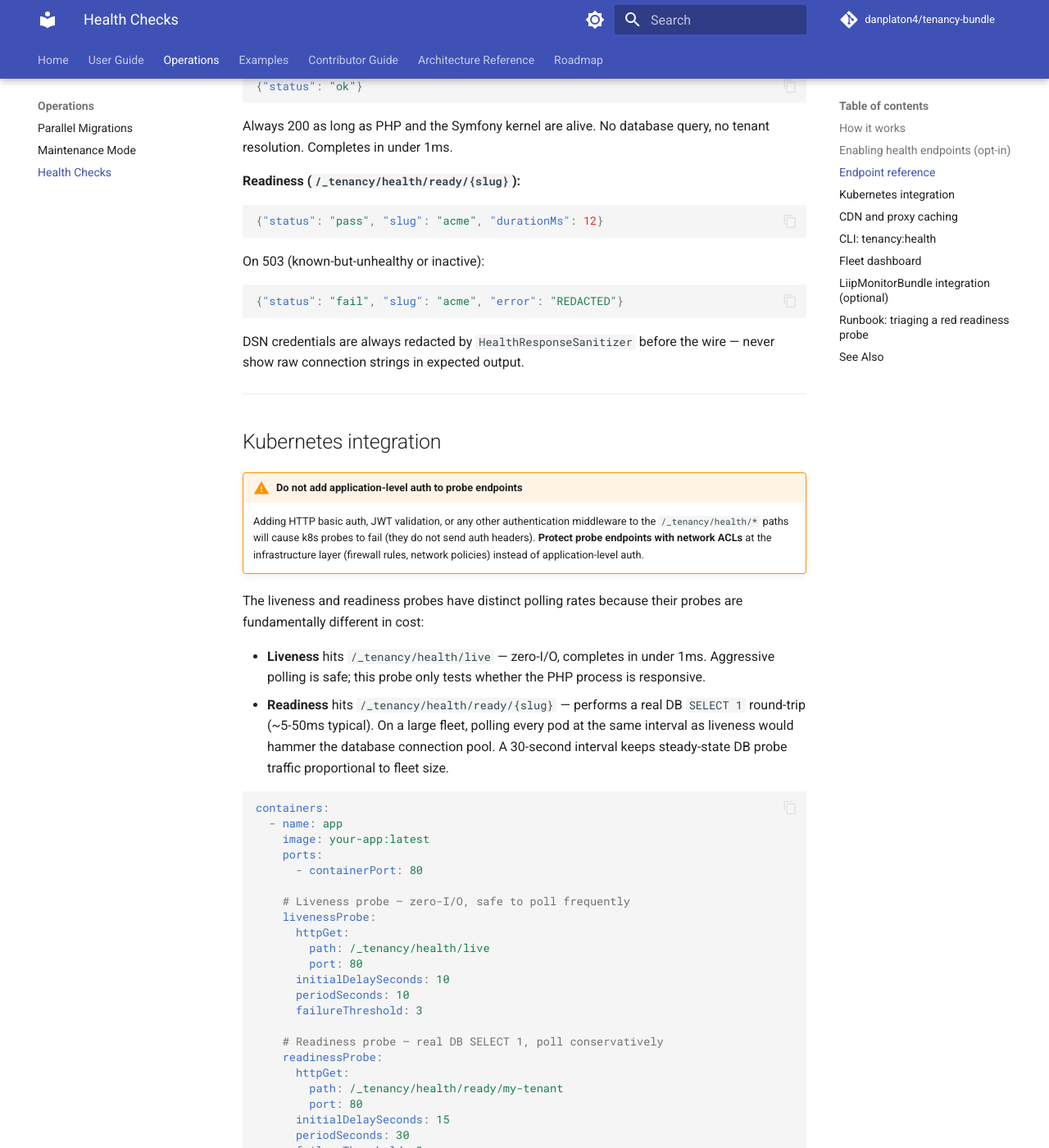
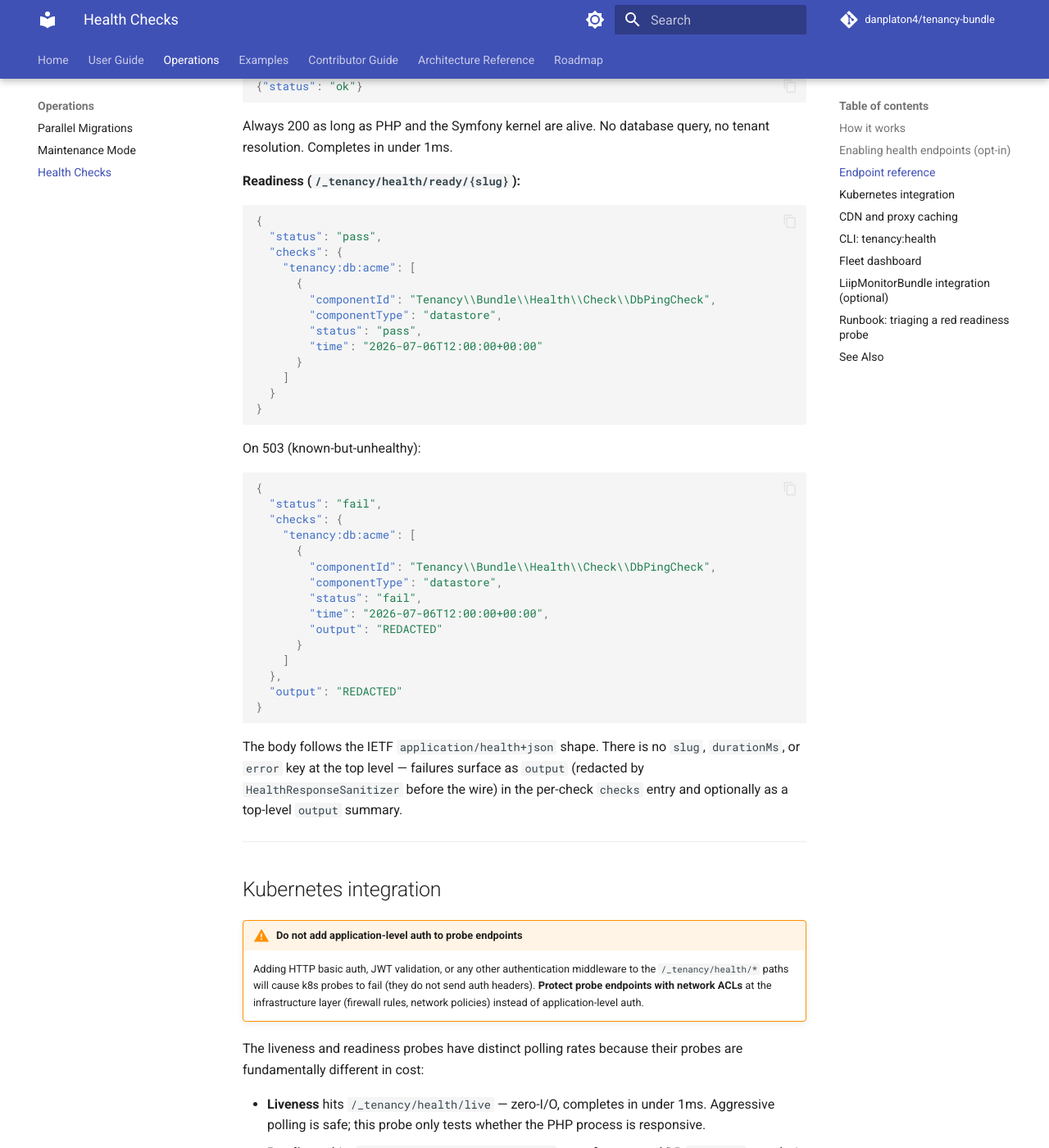
Before and after one commit to danplaton4/tenancy-bundle, an MkDocs documentation site: the page built from docs/ops/health-checks.md, in a window 1280 px wide and 1400 px high, scrolled down 2269 px. Shown: the whole window at 82% size. Built offline with MkDocs 1.6.1 and Material for MkDocs 9.7.7, drawn with Linux system fonts in a browser that asks for light colours; comment, search, counter and statistics services are not loaded; some of the changed text lies outside the part shown.

Commit message:
fix(34): correct ops-doc contract drift against shipped source
CR-01 (maintenance-mode.md): add `enabled: true` (REQUIRED) to YAML and
PHP config blocks; `enabled` defaults to false so the listener is never
wired without it. Also surface the `template` config key.

CR-02 (health-checks.md ~96-108): replace documented readiness body
with the actual IETF application/health+json `checks`-shaped body
(no `slug`/`durationMs`/`error`; failures in `output` not `error`).

CR-02 (health-checks.md ~207-217): fix CLI --format=json example to use
`output` (not `error`), drop the non-existent `durationMs`, and add
`warn` to the summary ({pass,warn,fail,total}).

WR-01 (parallel-migrations.md ~128-129): remove false claim that migrate
errors are DSN-redacted by HealthResponseSanitizer. ParallelMigrationRunner
extractError() does only strip_tags + UTF-8 scrub; no credential redaction.

WR-02 (parallel-migrations.md ~37): fix --concurrency semantics: values
<1 or non-numeric return INVALID (not clamped up); values >32 print a
console notice (not "silently reduced").

WR-03 (parallel-migrations.md ~66-67): quote the real shared_db guard
message verbatim from TenantMigrateCommand (~94).

WR-04 (health-checks.md ~233-243): change fleet JSON `notes` → `output`
to match TenantHealthController::fleet() which emits `output` only.

IN-01 (test-infrastructure.md ~22-23): update file-count metrics to
actual counts (233 test / 115 source as of v0.5, ~2:1 ratio).

````diff
--- a/docs/ops/health-checks.md
+++ b/docs/ops/health-checks.md
@@ -95,17 +95,44 @@ Completes in under 1ms.
 **Readiness (`/_tenancy/health/ready/{slug}`):**
 
 ```json
-{"status": "pass", "slug": "acme", "durationMs": 12}
+{
+  "status": "pass",
+  "checks": {
+    "tenancy:db:acme": [
+      {
+        "componentId": "Tenancy\\Bundle\\Health\\Check\\DbPingCheck",
+        "componentType": "datastore",
+        "status": "pass",
+        "time": "2026-07-06T12:00:00+00:00"
+      }
+    ]
+  }
+}
 ```
 
-On 503 (known-but-unhealthy or inactive):
+On 503 (known-but-unhealthy):
 
 ```json
-{"status": "fail", "slug": "acme", "error": "REDACTED"}
+{
+  "status": "fail",
+  "checks": {
+    "tenancy:db:acme": [
+      {
+        "componentId": "Tenancy\\Bundle\\Health\\Check\\DbPingCheck",
+        "componentType": "datastore",
+        "status": "fail",
+        "time": "2026-07-06T12:00:00+00:00",
+        "output": "REDACTED"
+      }
+    ]
+  },
+  "output": "REDACTED"
+}
 ```
 
-DSN credentials are always redacted by `HealthResponseSanitizer` before the wire — never show raw
-connection strings in expected output.
+The body follows the IETF `application/health+json` shape. There is no `slug`, `durationMs`, or
+`error` key at the top level — failures surface as `output` (redacted by `HealthResponseSanitizer`
+before the wire) in the per-check `checks` entry and optionally as a top-level `output` summary.
 
 ---
 
@@ -209,12 +236,16 @@ not a scheduled job.
 ```json
 {
   "tenants": [
-    {"slug": "acme", "status": "pass", "durationMs": 8},
-    {"slug": "broken-tenant", "status": "fail", "error": "REDACTED"}
+    {"slug": "acme", "status": "pass"},
+    {"slug": "broken-tenant", "status": "fail", "output": "REDACTED"}
   ],
-  "summary": {"pass": 1, "fail": 1, "total": 2}
+  "summary": {"pass": 1, "warn": 0, "fail": 1, "total": 2}
 }
 ```
+
+The per-tenant entry contains `slug` and `status` always. The `output` key is present only for
+non-pass tenants (warn or fail), and is always redacted by `HealthResponseSanitizer`. There is
+no `durationMs` key. The summary always includes `warn` alongside `pass`, `fail`, and `total`.
 
 ---
 
@@ -237,7 +268,7 @@ Default `limit` is 50; hard maximum is approximately 200. Response shape:
   "summary": {"pass": 48, "warn": 1, "fail": 1},
   "tenants": [
     {"slug": "acme", "status": "pass"},
-    {"slug": "demo", "status": "warn", "notes": "REDACTED"}
+    {"slug": "demo", "status": "warn", "output": "REDACTED"}
   ]
 }
 ```
````
Also changed, not shown: docs/contributor-guide/test-infrastructure.md (+2 -2 lines), docs/ops/maintenance-mode.md (+4 -0 lines), docs/ops/parallel-migrations.md (+8 -4 lines).
